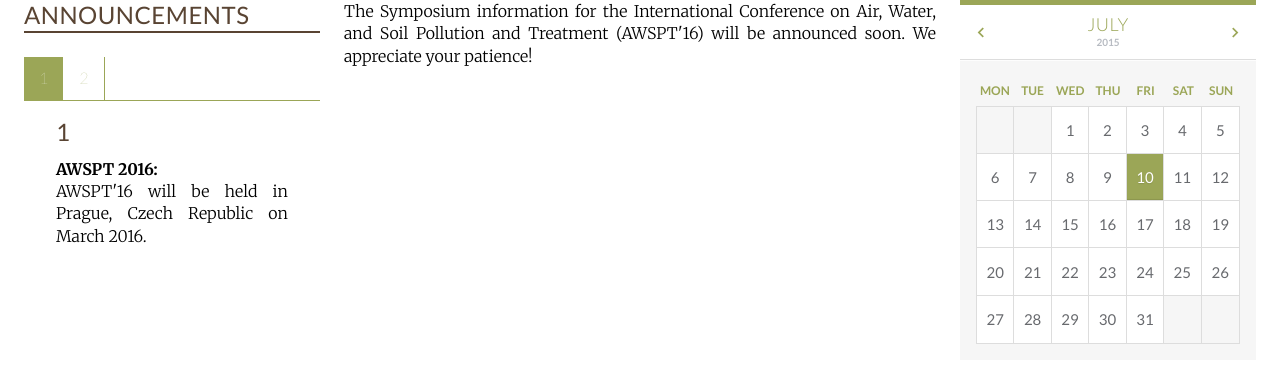
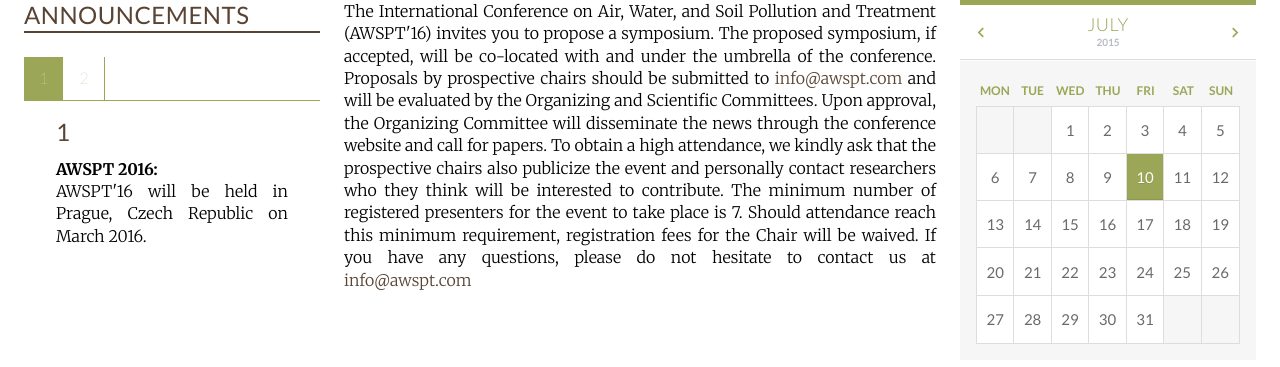
Before and after one commit to emdsgn/awspt, a Jekyll site: the page built from symposium.html, in a window 1280 px wide and 900 px high, cut to the strip 533-900 px from the top of the window. Built offline with Jekyll 4.4.1, drawn with Linux system fonts in a browser that asks for light colours; nearby versions of some CDN libraries; Markdown is read by kramdown in place of the engine named in the settings; comment, search, counter and statistics services are not loaded.

Commit message:
added symposium information

```diff
--- a/symposium.html
+++ b/symposium.html
@@ -5,6 +5,12 @@
 
 <div class="unit unit-s-1 unit-m-1-4-1 unit-l-1-4-1">
   <div class="unit-spacer content">
-    <p class="body">The Symposium information for the International Conference on Air, Water, and Soil Pollution and Treatment (AWSPT'16) will be announced soon. We appreciate your patience!</p>
+    <p class="body">The International Conference on Air, Water, and Soil Pollution and Treatment (AWSPT'16) invites you to propose a symposium.
+
+   The proposed symposium, if accepted, will be co-located with and under the umbrella of the conference.
+
+   Proposals by prospective chairs should be submitted to <a href="mailto:info@awspt.com" class="body-link">info@awspt.com</a> and will be evaluated by the Organizing and Scientific Committees. Upon approval, the Organizing Committee will disseminate the news through the conference website and call for papers. To obtain a high attendance, we kindly ask that the prospective chairs also publicize the event and personally contact researchers who they think will be interested to contribute. The minimum number of registered presenters for the event to take place is 7. Should attendance reach this minimum requirement, registration fees for the Chair will be waived.
+
+   If you have any questions, please do not hesitate to contact us at <a href="mailto:info@awspt.com" class="body-link">info@awspt.com</a></p>
   </div>
   </div>
```
Also changed, not shown: 1 other file.
